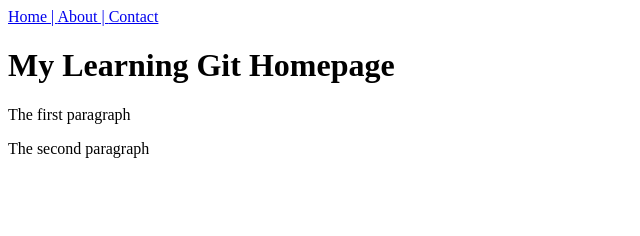
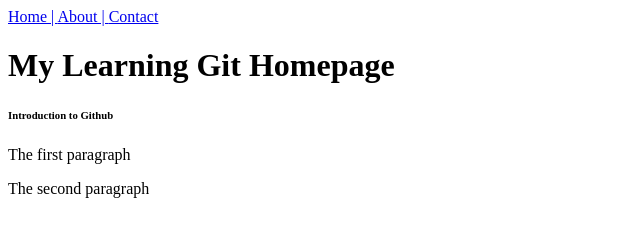
Before and after one commit to yuanjie8629/LearningGit, a plain HTML site: page Homepage.html in a window 1280 px wide. Shown: the whole page, without its empty margins (0-640 px from the left). Drawn offline with Linux system fonts and the light colour scheme.

Commit message:
Added header6 as sub-title

```diff
--- a/Homepage.html
+++ b/Homepage.html
@@ -7,6 +7,7 @@
       <a href = '#'> Contact </a>
     </nav>
     <h1>My Learning Git Homepage</h1>
+    <h6>Introduction to Github</h6>
     <p>The first paragraph</p>
     <p>The second paragraph</p>
   </body>
```
